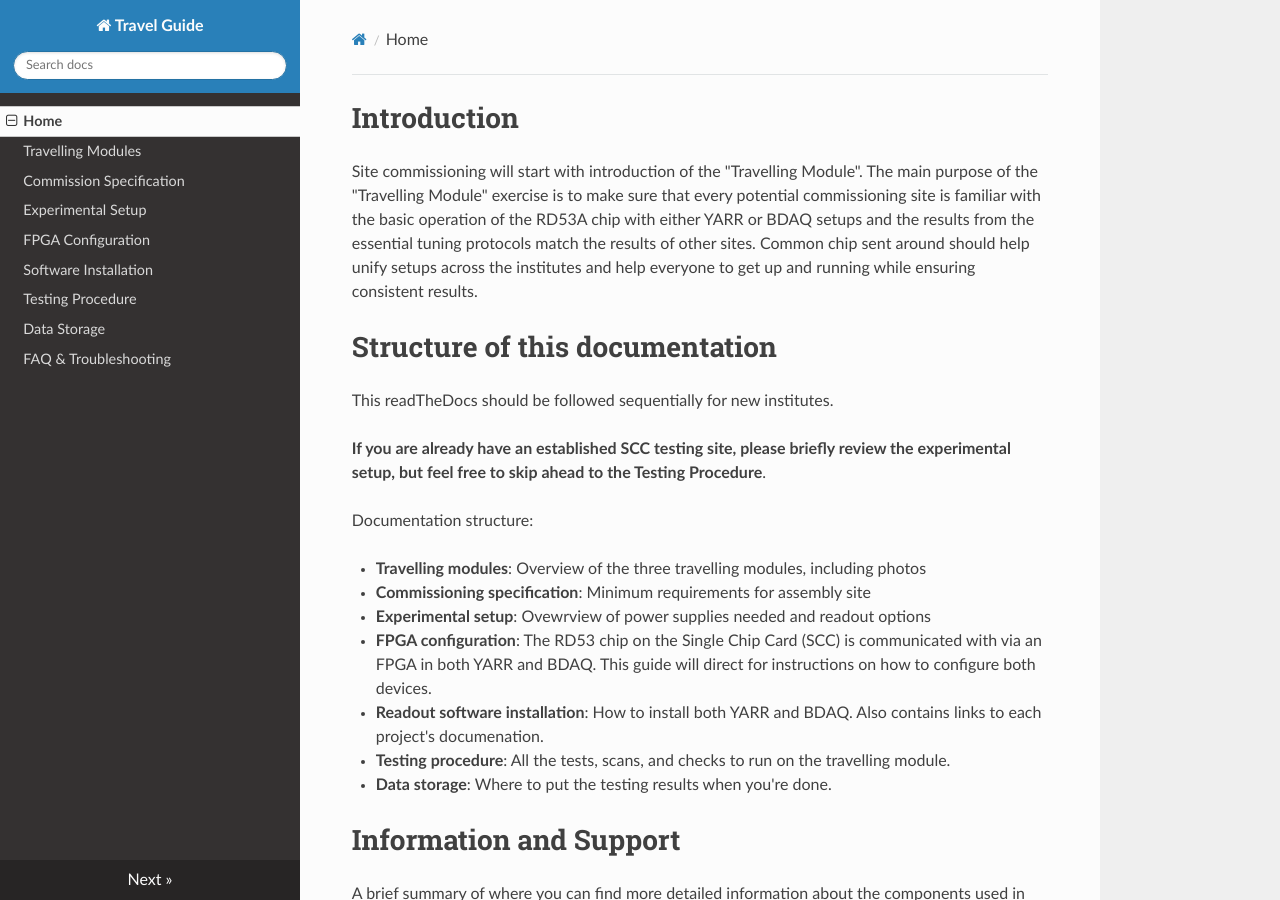
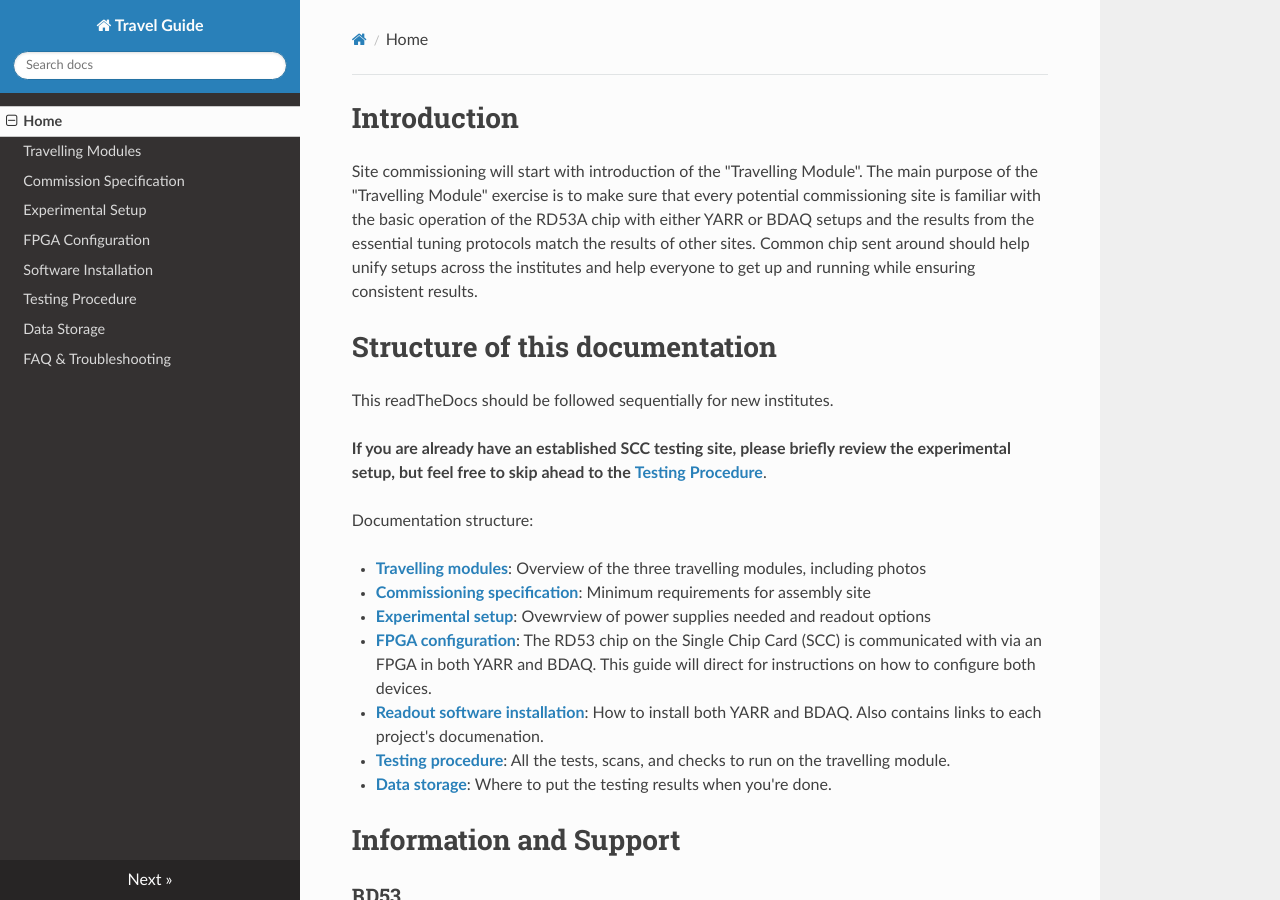
Before and after one commit to lime86/TravellingModule, an MkDocs documentation site: the page built from docs/index.md, in a window 1280 px wide and 900 px high. Built offline with MkDocs 1.6.1, drawn with Linux system fonts in a browser that asks for light colours; nearby versions of some CDN libraries; old or Windows-style settings are respelled for this version of MkDocs; some of the changed text lies outside the part shown.

Commit message:
Seeing how these formatting changes look on rtd

```diff
--- a/docs/index.md
+++ b/docs/index.md
@@ -14,41 +14,38 @@ Structure of this documentation
 =================================
 This readTheDocs should be followed sequentially for new institutes.
 
-**If you are already have an established SCC testing site, please briefly review the experimental setup, but feel free to skip ahead to the Testing Procedure**.
+**If you are already have an established SCC testing site, please briefly review the experimental setup, but feel free to skip ahead to the** [**Testing Procedure**](procedure.md).
 
 Documentation structure:
 
-   - **Travelling modules**: Overview of the three travelling modules, including photos
-   - **Commissioning specification**: Minimum requirements for assembly site
-   - **Experimental setup**: Ovewrview of power supplies needed and readout options
-   - **FPGA configuration**: The RD53 chip on the Single Chip Card (SCC) is communicated with via an FPGA in both YARR and BDAQ. This guide will direct for instructions on how to configure both devices.
-   - **Readout software installation**: How to install both YARR and BDAQ. Also contains links to each project's documenation.
-   - **Testing procedure**: All the tests, scans, and checks to run on the travelling module.
-   - **Data storage**: Where to put the testing results when you're done.
+   - [**Travelling modules**](travelmodules.md): Overview of the three travelling modules, including photos
+   - [**Commissioning specification**](comspec.md): Minimum requirements for assembly site
+   - [**Experimental setup**](expsetup.md): Ovewrview of power supplies needed and readout options
+   - [**FPGA configuration**](fw.md): The RD53 chip on the Single Chip Card (SCC) is communicated with via an FPGA in both YARR and BDAQ. This guide will direct for instructions on how to configure both devices.
+   - [**Readout software installation**](sw.md): How to install both YARR and BDAQ. Also contains links to each project's documenation.
+   - [**Testing procedure**](procedure.md): All the tests, scans, and checks to run on the travelling module.
+   - [**Data storage**](datastorage.md): Where to put the testing results when you're done.
 
 
 Information and Support
 =======================
-A brief summary of where you can find more detailed information about the components used in the travelling module testing.
-
-## RD53A
+### RD53
 For RD53A specific questions please consult the [testing
 twiki](https://twiki.cern.ch/twiki/bin/viewauth/RD53/RD53ATesting). There is also a Mattermost team on [RD53A Testing](https://mattermost.web.cern.ch/rd53-testing).
 
-## Travelling Module
+### Travelling Module
 There is an ITkPixel Mattermost team with a channel on the travelling
 module for quick support. Join
 [here](https://mattermost.web.cern.ch/signup_user_complete/?id=ujzsdu51p3nuirqp7h5bkjo5ay).
 
-## YARR
-
+### YARR
 Please use release v1.0.0 (master branch).
 General YARR documentation can be found on
 [readthedocs](https://yarr.readthedocs.io). For YARR specific questions
 and problems there is a [Mattermost
 channel](https://mattermost.web.cern.ch/yarr) for discussions.
 
-## BDAQ
+### BDAQ
 Please use ``travelling_module`` branch.
 Instructions can be found
 [here](https://gitlab.cern.ch/silab/bdaq53) with additional information
```
